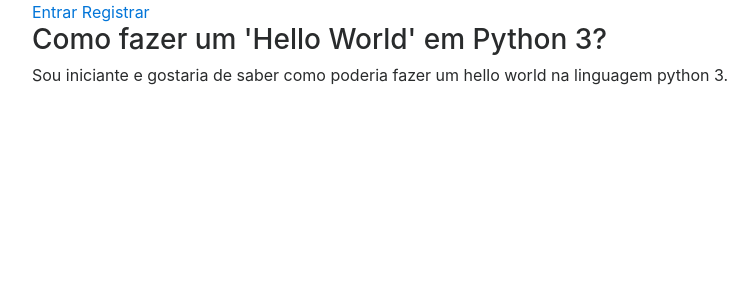
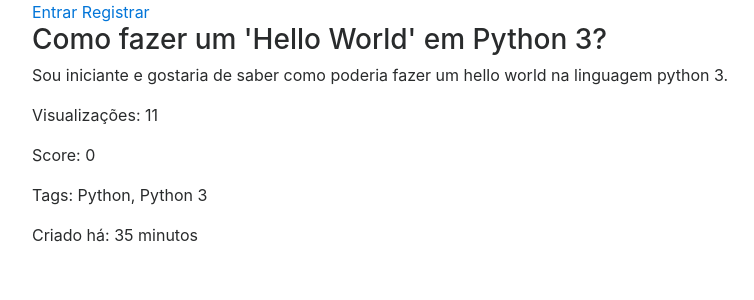
Before and after one commit to flpn/easy-learning-django, a Django app: a page that uses forum/templates/forum/question_detail.html in a window 1280 px wide. Shown: the top 300 px of the page, without its empty margins (53-807 px from the left). Run offline with Django 3.2, Linux system fonts and the light colour scheme; data comes from the database, SQL or seed files in the repository; both versions use the stored data as it was after the commit; some libraries are stand-ins or nearby versions.

Commit message:
Implementing increment visualization on Question model

```diff
--- a/forum/models.py
+++ b/forum/models.py
@@ -25,6 +25,11 @@ class Question(models.Model):
     def get_absolute_url(self):
         return reverse('forum:detail', kwargs={'slug': self.slug})
 
+    def increment_visualization(self):
+        self.views += 1
+        self.save()
+
+
 
 def pre_save_receiver(sender, instance, *args, **kwargs):
     if not instance.slug:
--- a/forum/templates/forum/question_detail.html
+++ b/forum/templates/forum/question_detail.html
@@ -4,6 +4,9 @@
 
 {% block content %}
     <h3>{{ question }}</h3>
-
     <p>{{ question.text }}</p>
+    <p>Visualizações: {{ question.views }}</p>
+    <p>Score: {{ question.score }}</p>
+    <p>Tags: {{ question.tags }}</p>
+    <p>Criado há: {{ question.published|timesince }}</p>
 {% endblock  %}
--- a/forum/views.py
+++ b/forum/views.py
@@ -10,4 +10,7 @@ class QuestionListView(ListView):
 
 class QuestionDetailView(DetailView):
     def get_object(self, *args, **kwargs):
-        return Question.objects.get(slug=self.kwargs['slug'])
+        question = Question.objects.get(slug=self.kwargs['slug'])
+        question.increment_visualization()
+
+        return question
```
Also changed, not shown: db.sqlite3.
